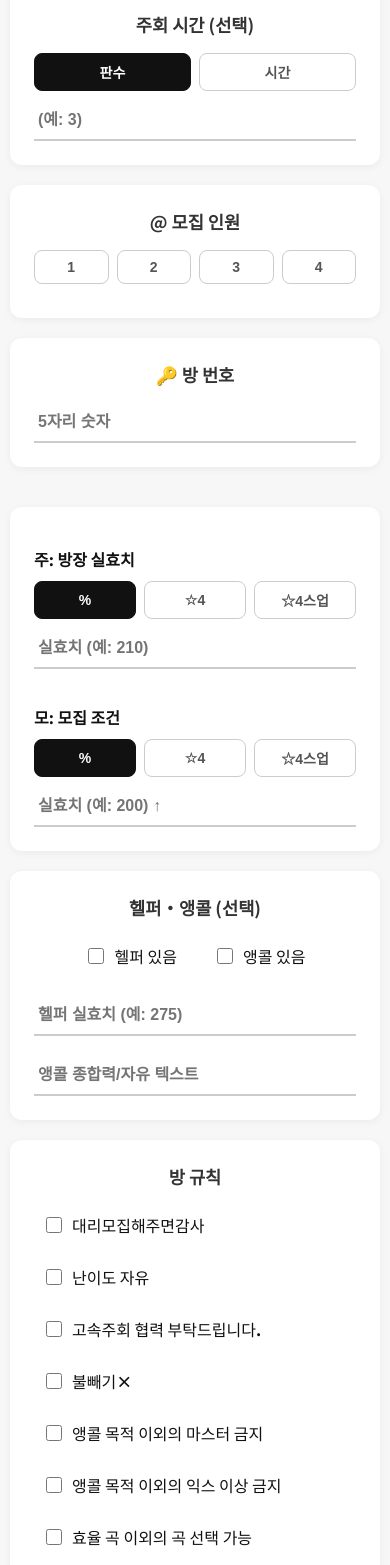
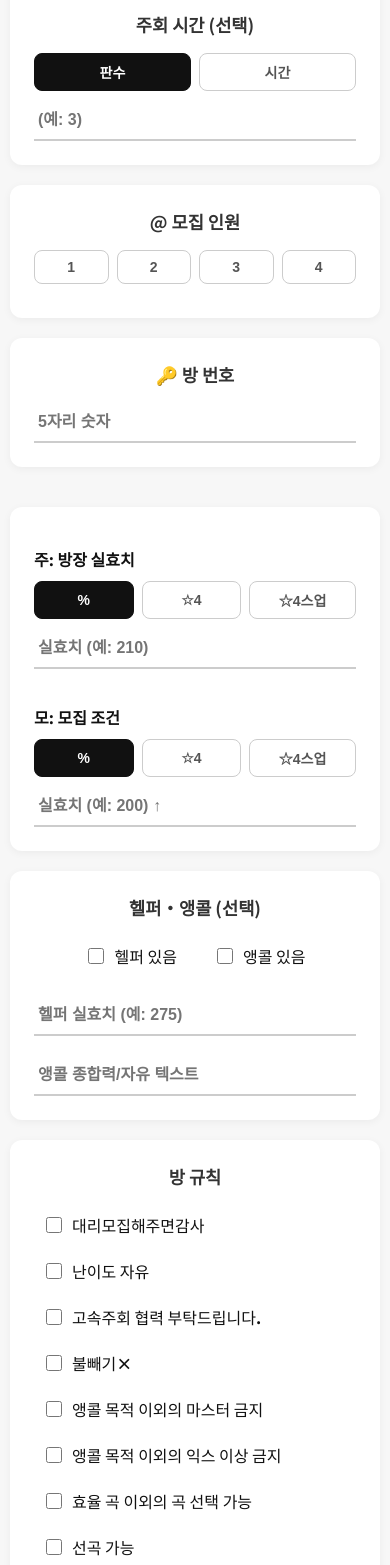
Before and after one commit to RilakKuma2/prsk_X_kr, a React (Create React App) app: page / in a window 390 px wide. Shown: the part 432-1997 px from the top of the page. Built offline with nearby package versions, Linux system fonts and the light colour scheme.

Commit message:
모바일마진

```diff
--- a/src/App.js
+++ b/src/App.js
@@ -21,6 +21,10 @@ const Title = styled.h1`
   font-size: 2.5rem;
   margin: 0;
   font-weight: 700;
+
+  @media (max-width: 375px) {
+    font-size: 2rem;
+  }
 `;
 
 const TranslatorButton = styled.button`
--- a/src/components/PostGenerator.js
+++ b/src/components/PostGenerator.js
@@ -9,6 +9,13 @@ const FormSection = styled.section`
   padding: 24px;
   box-shadow: 0 2px 8px rgba(0, 0, 0, 0.05);
   height: 100%;
+`;
+
+const SongFormSection = styled(FormSection)`
+  @media (max-width: 375px) {
+    padding-left: 12px;
+    padding-right: 12px;
+  }
 `;
 
 const LayoutRow = styled.div`
@@ -74,11 +81,21 @@ const OptionButton = styled.button`
   color: #555;
   flex-grow: 1;
   flex-basis: 0;
+  min-width: 0;
 
   &.selected {
     background-color: #111;
     color: white;
     border-color: #111;
+  }
+`;
+
+const SongOptionButton = styled(OptionButton)`
+  @media (max-width: 360px) {
+    font-size: 0.8rem;
+  }
+  @media (max-width: 350px) {
+    font-size: 0.75rem;
   }
 `;
 
@@ -99,7 +116,7 @@ const PolicyGrid = styled.div`
 const PolicyColumn = styled.div`
   display: flex;
   flex-direction: column;
-  gap: 12px;
+  gap: 6px;
 `;
 
 const CheckboxWrapper = styled.label`
@@ -315,18 +332,18 @@ function PostGenerator({ setTweetText }) {
   return (
     <>
       <LayoutRow>
-        <FormSection>
+        <SongFormSection>
           <SectionHeader>악곡</SectionHeader>
           <ButtonGroup>
             {Object.entries(songConfigurations).filter(([key]) => key !== 'default').map(([key, { label }]) => (
-              <OptionButton key={key} className={config.selectedSong === key ? 'selected' : ''} onClick={() => handleSongPresetChange(key)}>
+              <SongOptionButton key={key} className={config.selectedSong === key ? 'selected' : ''} onClick={() => handleSongPresetChange(key)}>
                 {label}
-              </OptionButton>
+              </SongOptionButton>
             ))}
           </ButtonGroup>
           <p style={{textAlign: 'center', margin: '8px 0', color: '#718096', fontSize: '0.9rem'}}>또는</p>
           <TextInput type="text" name="customSong" placeholder="곡명 / 팀명 직접 입력" value={config.customSong} onChange={handleEventChange} />
-        </FormSection>
+        </SongFormSection>
         <FormSection>
           <SectionHeader>주회 시간 (선택)</SectionHeader>
           <ButtonGroup>
@@ -336,7 +353,7 @@ function PostGenerator({ setTweetText }) {
           {config.durationType === 'games' ? (
             <TextInput type="tel" name="gameCount" placeholder="(예: 3)" value={config.gameCount} onChange={handleEventChange} />
           ) : (
-            <TextInput type="text" name="playUntil" placeholder="(예: 23 or 23:30 / (時)まで 자동추가))" value={config.playUntil} onChange={handleEventChange} />
+            <TextInput type="text" name="playUntil" placeholder="(예: 23 or 23:30 / (時)まで 자동추가)" value={config.playUntil} onChange={handleEventChange} />
           )}
         </FormSection>
       </LayoutRow>
@@ -367,7 +384,7 @@ function PostGenerator({ setTweetText }) {
             <p style={{fontWeight: 700, marginBottom: '10px'}}>주: 방장 실효치</p>
             <ButtonGroup>
               {Object.entries(scoreTierOptions).map(([key, label]) => (
-                <OptionButton key={key} className={config.hostScoreType === key ? 'selected' : ''} onClick={() => handleConfigChange('hostScoreType', key)}>
+                <OptionButton key={key} className={config.hostScoreType === key ? 'selected' : ''} onClick={() => handleConfigChange('hostScoreType', key)} style={{ flexGrow: label === '☆4스업' ? 1.1 : 1 }}>
                   {label}
                 </OptionButton>
               ))}
@@ -378,7 +395,7 @@ function PostGenerator({ setTweetText }) {
             <p style={{fontWeight: 700, marginBottom: '10px'}}>모: 모집 조건</p>
             <ButtonGroup>
               {Object.entries(scoreTierOptions).map(([key, label]) => (
-                <OptionButton key={key} className={config.reqScoreType === key ? 'selected' : ''} onClick={() => handleConfigChange('reqScoreType', key)}>
+                <OptionButton key={key} className={config.reqScoreType === key ? 'selected' : ''} onClick={() => handleConfigChange('reqScoreType', key)} style={{ flexGrow: label === '☆4스업' ? 1.1 : 1 }}>
                   {label}
                 </OptionButton>
               ))}
```
